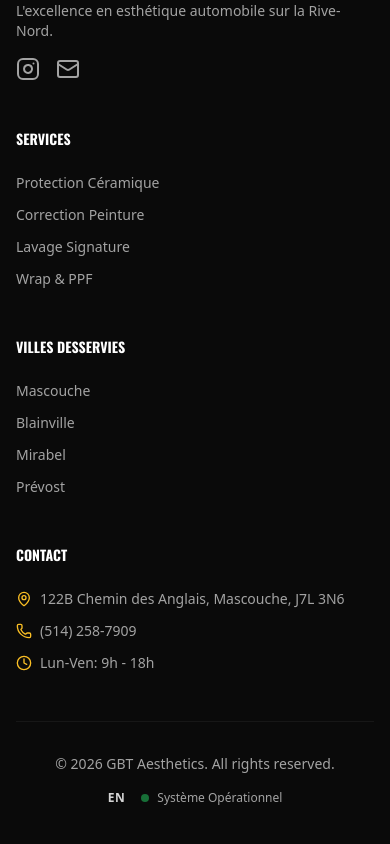
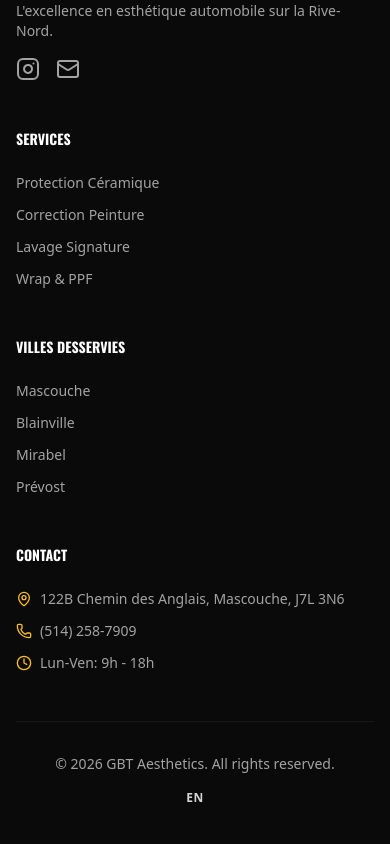
Before and after one commit to cybervalcin/GBT, a React (Vite) app: page / in a window 390 px wide. Shown: the part 7057-7901 px from the top of the page. Built offline with nearby package versions, Linux system fonts and the light colour scheme.

Commit message:
Fix mobile menu overlay and remove status

```diff
--- a/src/App.jsx
+++ b/src/App.jsx
@@ -467,8 +467,8 @@ const Navbar = ({ lang, setLang, openBooking, page, setPage }) => {
 
       {/* Mobile Menu */}
       {mobileMenu && (
-        <div className="md:hidden fixed inset-0 z-40 bg-neutral-950/95 backdrop-blur-sm">
-          <div className="h-full overflow-y-auto pt-24 px-6 pb-10 flex flex-col gap-4">
+        <div className="md:hidden fixed inset-0 z-50 bg-neutral-950">
+          <div className="h-full overflow-y-auto pt-20 px-6 pb-10 flex flex-col gap-4">
             <div className="flex items-center justify-between rounded-xl border border-neutral-800 bg-neutral-950/60 px-4 py-3">
               <span className="text-xs uppercase tracking-widest text-neutral-400">
                 {lang === 'fr' ? 'Langue' : 'Language'}
@@ -2358,10 +2358,6 @@ const App = () => {
               >
                 {lang === 'fr' ? 'EN' : 'FR'}
               </button>
-              <div className="flex gap-2 items-center">
-                <span className="w-2 h-2 bg-green-500 rounded-full animate-pulse"></span>
-                {lang === 'fr' ? 'Système Opérationnel' : 'System Operational'}
-              </div>
             </div>
           </div>
         </div>
```
